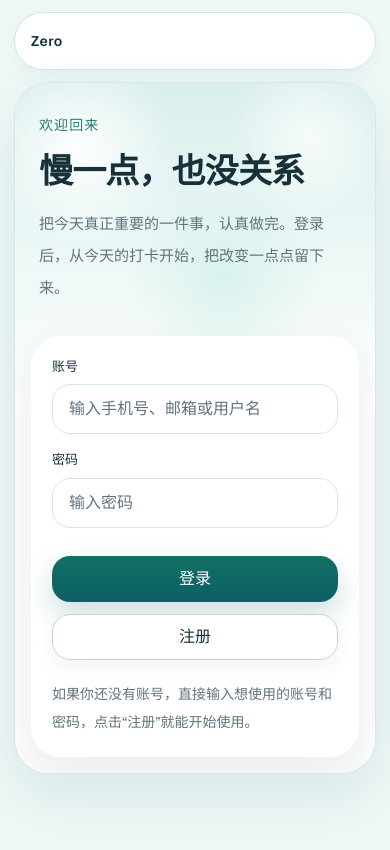
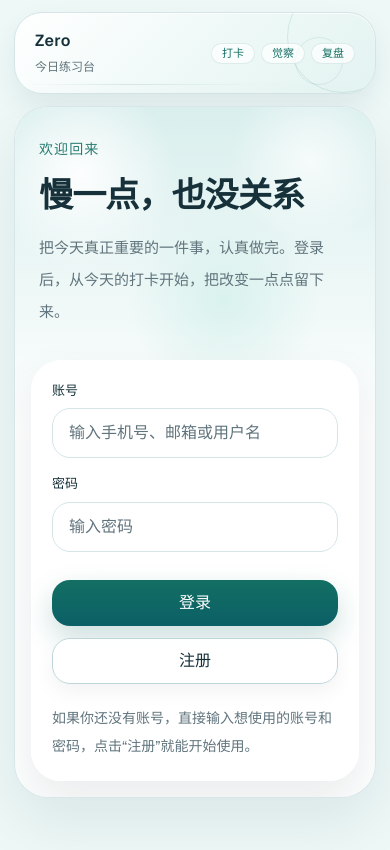
Before and after one commit to lookteas/zero_web, a Next.js app: page /login in a window 390 px wide. Shown: the top 850 px of the page. Built offline with nearby package versions, Linux system fonts and the light colour scheme; no server answers.

Commit message:
style: fill mobile app shell header

```diff
--- a/src/app/globals.css
+++ b/src/app/globals.css
@@ -140,6 +140,24 @@ select {
 
 .app-soft-ring {
   box-shadow: inset 0 1px 0 rgba(255, 255, 255, 0.7), var(--shadow-soft);
+}
+
+.mobile-brand-marquee {
+  animation: mobile-brand-sweep 4.8s ease-in-out infinite;
+  transform-origin: center;
+}
+
+@keyframes mobile-brand-sweep {
+  0%,
+  100% {
+    opacity: 0.38;
+    transform: translateX(-18%) scaleX(0.72);
+  }
+
+  50% {
+    opacity: 0.9;
+    transform: translateX(18%) scaleX(1);
+  }
 }
 
 .home-hero {
@@ -606,7 +624,8 @@ select {
   .logs-hero-dot,
   .reviews-hero-glow,
   .reviews-hero-orbit,
-  .reviews-hero-dot {
+  .reviews-hero-dot,
+  .mobile-brand-marquee {
     animation: none;
   }
 }
--- a/src/components/app-shell.tsx
+++ b/src/components/app-shell.tsx
@@ -18,13 +18,36 @@ type AppShellProps = {
 
 function BrandSlot() {
   return (
-    <Link
-      href="/"
-      className="inline-flex items-center rounded-full border border-[var(--border-soft)] bg-white/95 px-4 py-2 shadow-[0_8px_20px_rgba(15,23,42,0.04)] transition hover:border-[var(--primary)]/30 hover:bg-[var(--surface-soft)]"
-    >
-      <span className="inline-flex min-h-10 items-center text-[14px] font-semibold tracking-[0.03em] text-[var(--foreground)] md:hidden">Zero</span>
-      <span className="hidden items-center text-[22px] font-bold tracking-[0.01em] text-[var(--foreground)] md:inline-flex">Zero</span>
-    </Link>
+    <>
+      <Link
+        href="/"
+        className="group relative flex min-h-[74px] w-full overflow-hidden rounded-[28px] border border-[var(--border-soft)] bg-[linear-gradient(135deg,rgba(255,255,255,0.96)_0%,rgba(238,249,247,0.96)_54%,rgba(226,243,240,0.94)_100%)] px-5 py-4 shadow-[0_12px_28px_rgba(15,48,60,0.07),inset_0_1px_0_rgba(255,255,255,0.9)] transition hover:border-[var(--primary)]/30 md:hidden"
+      >
+        <span className="pointer-events-none absolute -right-6 -top-8 h-28 w-28 rounded-full border border-[rgba(19,111,99,0.12)]" />
+        <span className="pointer-events-none absolute right-8 top-6 h-12 w-12 rounded-full border border-[rgba(19,111,99,0.1)]" />
+        <span className="mobile-brand-marquee pointer-events-none absolute inset-x-5 bottom-2 h-px bg-[linear-gradient(90deg,rgba(19,111,99,0)_0%,rgba(19,111,99,0.32)_48%,rgba(19,111,99,0)_100%)]" />
+        <span className="relative z-[1] flex w-full items-center justify-between gap-4">
+          <span className="min-w-0">
+            <span className="block text-[16px] font-semibold tracking-[0.02em] text-[var(--foreground)]">Zero</span>
+            <span className="mt-1 block text-[12px] font-medium leading-5 text-[var(--foreground-soft)]">今日练习台</span>
+          </span>
+          <span className="flex shrink-0 items-center gap-1.5">
+            {["打卡", "觉察", "复盘"].map((item) => (
+              <span key={item} className="rounded-full border border-[rgba(19,111,99,0.12)] bg-white/70 px-2.5 py-1 text-[11px] font-medium leading-none text-[var(--primary)] shadow-[inset_0_1px_0_rgba(255,255,255,0.72)]">
+                {item}
+              </span>
+            ))}
+          </span>
+        </span>
+      </Link>
+
+      <Link
+        href="/"
+        className="hidden items-center rounded-full border border-[var(--border-soft)] bg-white/95 px-4 py-2 shadow-[0_8px_20px_rgba(15,23,42,0.04)] transition hover:border-[var(--primary)]/30 hover:bg-[var(--surface-soft)] md:inline-flex"
+      >
+        <span className="hidden items-center text-[22px] font-bold tracking-[0.01em] text-[var(--foreground)] md:inline-flex">Zero</span>
+      </Link>
+    </>
   );
 }
 
```
Also changed, not shown: 2 other files (tests, documents, lock files or other folders).
